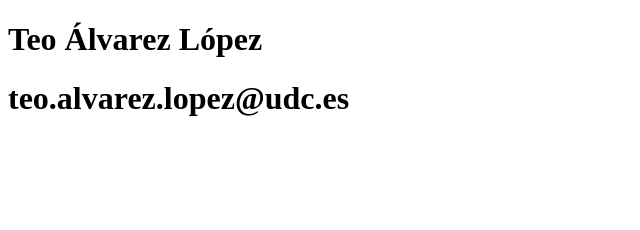
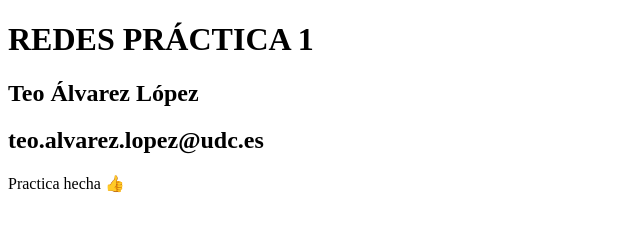
Before and after one commit to Teoalvlop/Redes_P1, a plain HTML site: page index.html in a window 1280 px wide. Shown: the whole page, without its empty margins (0-640 px from the left). Drawn offline with Linux system fonts and the light colour scheme.

Commit message:
Mejora codigo.html

```diff
--- a/index.html
+++ b/index.html
@@ -5,9 +5,10 @@
     <title>REDES PRÁCTICA 1</title>
 </head>
 <body>
-    <h1>Teo Álvarez López</h1>
-    <h1>teo.alvarez.lopez@udc.es</h1>
-    </p>
+    <h1>REDES PRÁCTICA 1</h1>
+     <h2>Teo Álvarez López</h2>
+    <h2>teo.alvarez.lopez@udc.es</h2>
+    <p>Practica hecha 👍</p>
 
 </body>
 </html>
```
